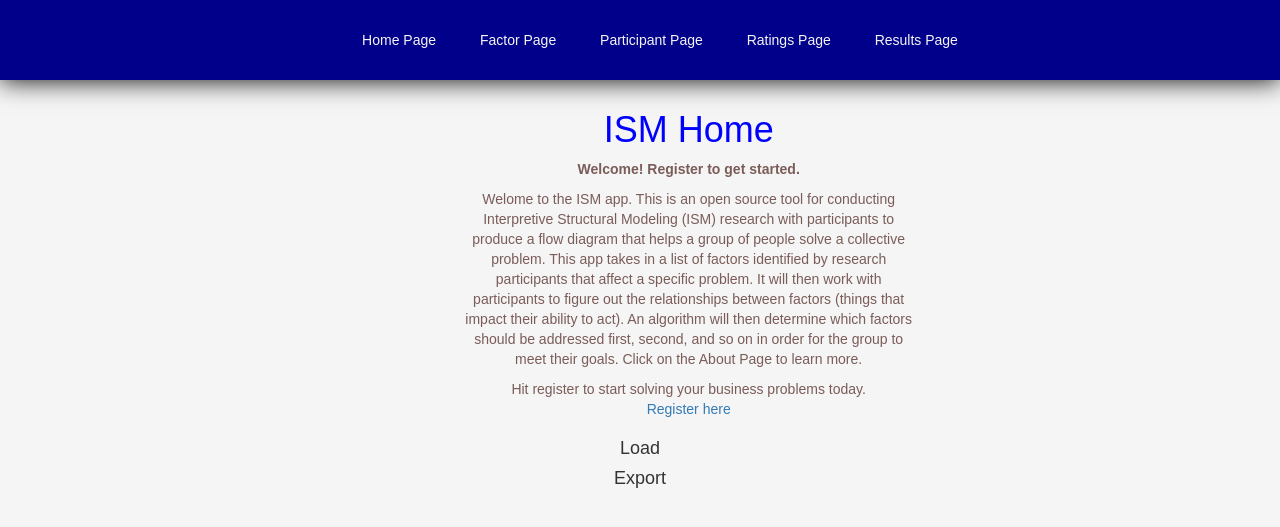
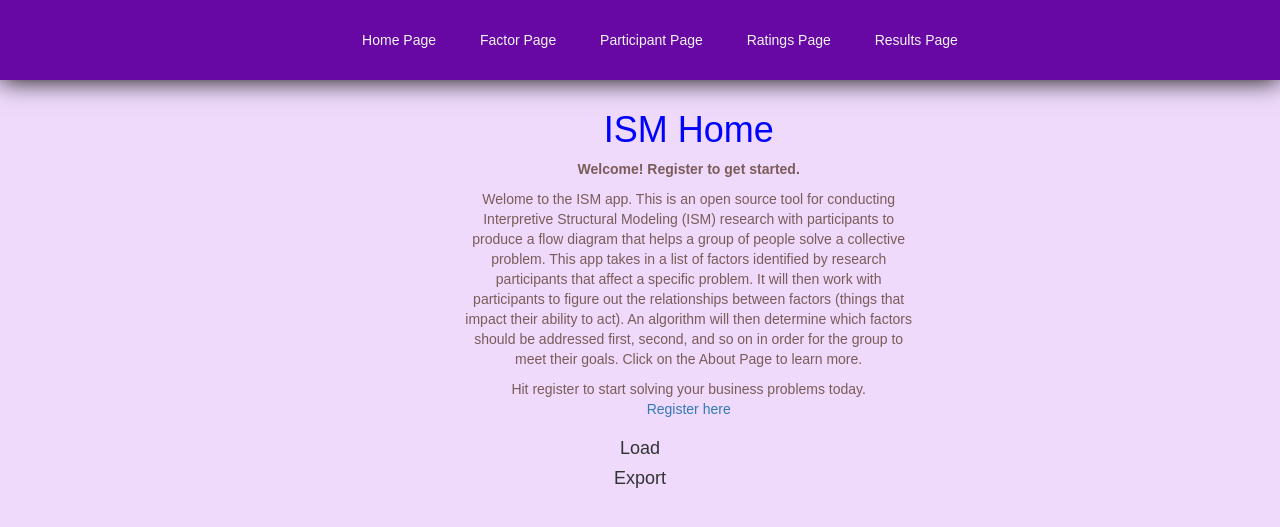
Before and after one commit to VERSO-UVM/Interactive-Management-App, a Flask app: page / in a window 1280 px wide. Shown: the top 527 px of the page. Run offline with Flask 3, Linux system fonts and the light colour scheme; some libraries are stand-ins or nearby versions.

Commit message:
changed color scheme to shades of pruple

```diff
--- a/flask_app/static/css/navbar.css
+++ b/flask_app/static/css/navbar.css
@@ -5,7 +5,7 @@ nav{
 nav a:hover{
     background-color: white;
     padding: 1%;
-    color: darkblue;
+    color: #480373;
     /* border-radius: 10%; */
     transition: background-color 0.3s;
     text-decoration: none;
@@ -14,7 +14,7 @@ nav a:hover{
 /* header css start */
 
 header {
-    background-color: darkblue;
+    background-color: #6707A4;
     position: fixed;
     top: 0;
     left: 0;
--- a/flask_app/static/css/style.css
+++ b/flask_app/static/css/style.css
@@ -1,5 +1,5 @@
  body {
-    background-color: whitesmoke;
+    background-color: #EFDAFC;
     padding: unset;
     font-family: Arial, sans-serif;
     margin: 0;
```
